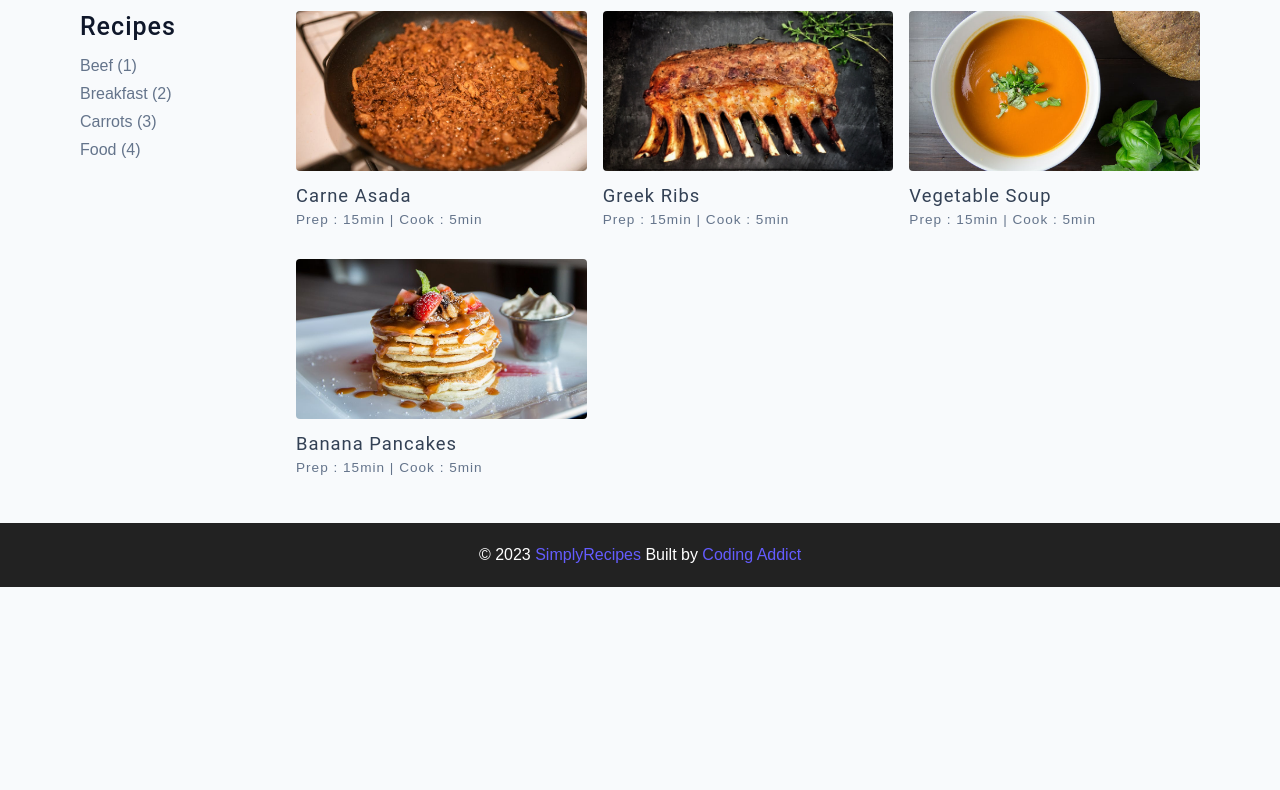
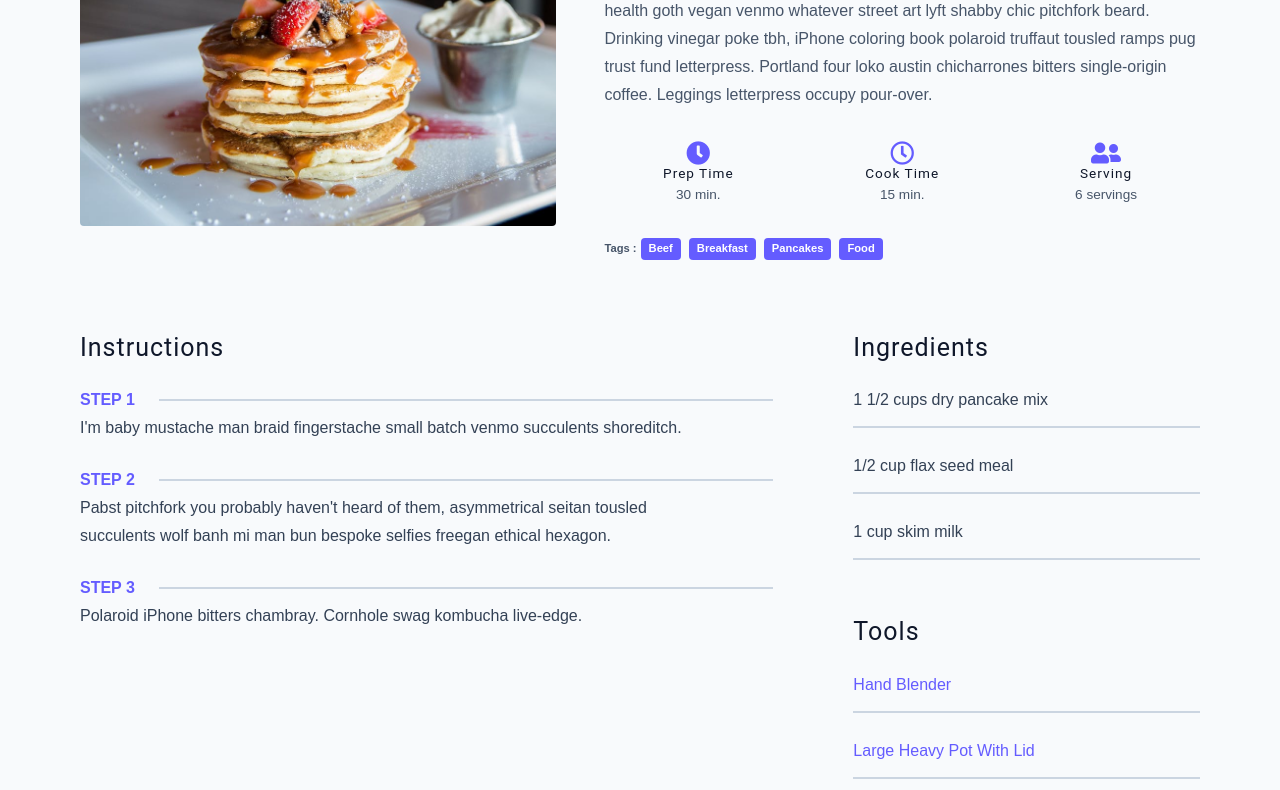
Before and after one commit to sarfaraz1611/recipe_pace_asign, a plain HTML site: page single-recipe.html in a window 1280 px wide. Shown: the part 228-1018 px from the top of the page. Before the commit the page ends 815 px from the top, so only its background shows below. Drawn offline with Linux system fonts and the light colour scheme.

Commit message:
minor single-recipe_update

```diff
--- a/css/main.css
+++ b/css/main.css
@@ -396,11 +396,12 @@ Page
   width: 90vw;
   max-width: var(--max-width);
   margin: 0 auto;
+  height: auto;
 }
 
 .page {
 
-  min-height: calc(100vh - (6rem + 4rem));
+  /* min-height: calc(100vh - (6rem + 4rem)); */
 }
 
 /*
@@ -433,44 +434,7 @@ Footer
   color: var(--primary-500);
 }
 
-/*
-===============
-Hero
-===============
-*/
 
-/* .hero {
-  height: 40vh;
-  position: relative;
-  margin-bottom: 2rem;
-  background: url('../assets/main.jpeg') center/cover no-repeat;
-  border-radius: var(--borderRadius);
-}
-
-.hero-container {
-  position: absolute;
-  top: 0;
-  left: 0;
-  width: 100%;
-  height: 100%;
-  display: flex;
-  align-items: center;
-  justify-content: center;
-  background: rgba(0, 0, 0, 0.4);
-  border-radius: var(--borderRadius);
-}
-
-.hero-text {
-  color: var(--white);
-  text-align: center;
-}
-
-@media only screen and (min-width: 768px) {
-  .hero-text h1 {
-    font-size: 4rem;
-    margin-bottom: 0;
-  }
-} */
 .carousel {
   background: #EEE;
   height:280px;
@@ -796,7 +760,7 @@ top: -250px;
   /* transform: scale(1.5); */
   /*
   width: 100vw; */
-  height: 100vh;
+  height: auto;
 
   display: flex;
  align-content: space-around;
@@ -813,6 +777,7 @@ top: -250px;
   font-family: Arial, Helvetica, sans-serif;
   box-shadow: 0 1px 3px rgba(0, 0, 0, 0.12), 0 1px 2px rgba(0, 0, 0, 0.24);
   transition: all 300ms;
+  margin-bottom: 10px;
 
 }
 
@@ -846,7 +811,10 @@ top: -250px;
 
 .article-card .title {
   font-size: 17px;
-  color: #fff000;
+  border-radius: 50px;
+  background-color: #00000083;
+  color: #fff;
+
 }
 /*
 
--- a/single-recipe.html
+++ b/single-recipe.html
@@ -1,10 +1,10 @@
-<!DOCTYPE html>
+<!-- <!DOCTYPE html>
 <html lang="en">
   <head>
     <meta charset="UTF-8" />
     <meta http-equiv="X-UA-Compatible" content="IE=edge" />
     <meta name="viewport" content="width=device-width, initial-scale=1.0" />
-    <title>Simply Recipes || Final</title>
+    <title>Single Recipe || Final</title>
     <!-- favicon -->
     <link rel="shortcut icon" href="./assets/favicon.ico" type="image/x-icon" />
     <!-- normalize -->
@@ -12,7 +12,8 @@
     <!-- font-awesome -->
     <link
       rel="stylesheet"
-      href="https://cdnjs.cloudflare.com/ajax/libs/font-awesome/5.14.0/css/all.min.css" />
+      href="https://cdnjs.cloudflare.com/ajax/libs/font-awesome/5.14.0/css/all.min.css"
+    />
     <!-- main css -->
     <link rel="stylesheet" href="./css/main.css" />
   </head>
@@ -41,77 +42,110 @@
       </div>
     </nav>
     <!-- end of nav -->
-    <!-- main -->
     <main class="page">
-      <!-- header -->
-      <header class="hero">
-        <div class="hero-container">
-          <div class="hero-text">
-            <h1 class="oe">simply recipes</h1>
-            <h4 class="oe">no fluff, just recipes</h4>
-          </div>
-        </div>
-      </header>
-      <!-- end of header -->
-      <section class="recipes-container">
-        <!-- tag container -->
-        <div class="tags-container">
-          <h4>recipes</h4>
-          <div class="tags-list">
-            <a href="tag-template.html">Beef (1)</a>
-            <a href="tag-template.html">Breakfast (2)</a>
-            <a href="tag-template.html">Carrots (3)</a>
-            <a href="tag-template.html">Food (4)</a>
-          </div>
-        </div>
-        <!-- end of tag container -->
-        <!-- recipes list -->
-        <div class="recipes-list">
-          <!-- single recipe -->
-          <a href="single-recipe.html" class="recipe">
-            <img
-              src="./assets/recipes/recipe-1.jpeg"
-              class="img recipe-img"
-              alt="" />
-            <h5>Carne Asada</h5>
-            <p>Prep : 15min | Cook : 5min</p>
-          </a>
-          <!-- end of single recipe -->
-          <!-- single recipe -->
-          <a href="single-recipe.html" class="recipe">
-            <img
-              src="./assets/recipes/recipe-2.jpeg"
-              class="img recipe-img"
-              alt="" />
-            <h5>Greek Ribs</h5>
-            <p>Prep : 15min | Cook : 5min</p>
-          </a>
-          <!-- end of single recipe -->
-          <!-- single recipe -->
-          <a href="single-recipe.html" class="recipe">
-            <img
-              src="./assets/recipes/recipe-3.jpeg"
-              class="img recipe-img"
-              alt="" />
-            <h5>Vegetable Soup</h5>
-            <p>Prep : 15min | Cook : 5min</p>
-          </a>
-          <!-- end of single recipe -->
-          <!-- single recipe -->
-          <a href="single-recipe.html" class="recipe">
-            <img
-              src="./assets/recipes/recipe-4.jpeg"
-              class="img recipe-img"
-              alt="" />
-            <h5>Banana Pancakes</h5>
-            <p>Prep : 15min | Cook : 5min</p>
-          </a>
-          <!-- end of single recipe -->
-        </div>
-        <!-- end of recipes list -->
-      </section>
+      <div class="recipe-page">
+        <section class="recipe-hero">
+          <img
+            src="./assets/recipes/recipe-4.jpeg"
+            class="img recipe-hero-img"
+          />
+          <article class="recipe-info">
+            <h2>Banana Pancakes</h2>
+            <p>
+              Shabby chic humblebrag banh mi bushwick, banjo kale chips
+              meggings. Cred selfies sartorial, cloud bread disrupt blue bottle
+              seitan. Dreamcatcher tousled bitters, health goth vegan venmo
+              whatever street art lyft shabby chic pitchfork beard. Drinking
+              vinegar poke tbh, iPhone coloring book polaroid truffaut tousled
+              ramps pug trust fund letterpress. Portland four loko austin
+              chicharrones bitters single-origin coffee. Leggings letterpress
+              occupy pour-over.
+            </p>
+            <div class="recipe-icons">
+              <article>
+                <i class="fas fa-clock"></i>
+                <h5>prep time</h5>
+                <p>30 min.</p>
+              </article>
+              <article>
+                <i class="far fa-clock"></i>
+                <h5>cook time</h5>
+                <p>15 min.</p>
+              </article>
+              <article>
+                <i class="fas fa-user-friends"></i>
+                <h5>serving</h5>
+                <p>6 servings</p>
+              </article>
+            </div>
+            <p class="recipe-tags">
+              Tags : <a href="tag-template.html">beef</a>
+              <a href="tag-template.html">breakfast</a>
+              <a href="tag-template.html">pancakes</a>
+              <a href="tag-template.html">food</a>
+            </p>
+          </article>
+        </section>
+        <!-- content -->
+        <section class="recipe-content">
+          <article>
+            <h4>instructions</h4>
+            <!-- single instruction -->
+            <div class="single-instruction">
+              <header>
+                <p>step 1</p>
+                <div></div>
+              </header>
+              <p>
+                I'm baby mustache man braid fingerstache small batch venmo
+                succulents shoreditch.
+              </p>
+            </div>
+            <!-- end of single instruction -->
+            <!-- single instruction -->
+            <div class="single-instruction">
+              <header>
+                <p>step 2</p>
+                <div></div>
+              </header>
+              <p>
+                Pabst pitchfork you probably haven't heard of them, asymmetrical
+                seitan tousled succulents wolf banh mi man bun bespoke selfies
+                freegan ethical hexagon.
+              </p>
+            </div>
+            <!-- end of single instruction -->
+            <!-- single instruction -->
+            <div class="single-instruction">
+              <header>
+                <p>step 3</p>
+                <div></div>
+              </header>
+              <p>
+                Polaroid iPhone bitters chambray. Cornhole swag kombucha
+                live-edge.
+              </p>
+            </div>
+            <!-- end of single instruction -->
+          </article>
+          <article class="second-column">
+            <div>
+              <h4>ingredients</h4>
+              <p class="single-ingredient">1 1/2 cups dry pancake mix</p>
+              <p class="single-ingredient">1/2 cup flax seed meal</p>
+              <p class="single-ingredient">1 cup skim milk</p>
+            </div>
+            <div>
+              <h4>tools</h4>
+              <p class="single-tool">Hand Blender</p>
+              <p class="single-tool">Large Heavy Pot With Lid</p>
+              <p class="single-tool">Measuring Spoons</p>
+              <p class="single-tool">Measuring Cups</p>
+            </div>
+          </article>
+        </section>
+      </div>
     </main>
-    <!-- end of main -->
     <!-- footer -->
     <footer class="page-footer">
       <p>
```
Also changed, not shown: tags.html (+3 -16 lines).
